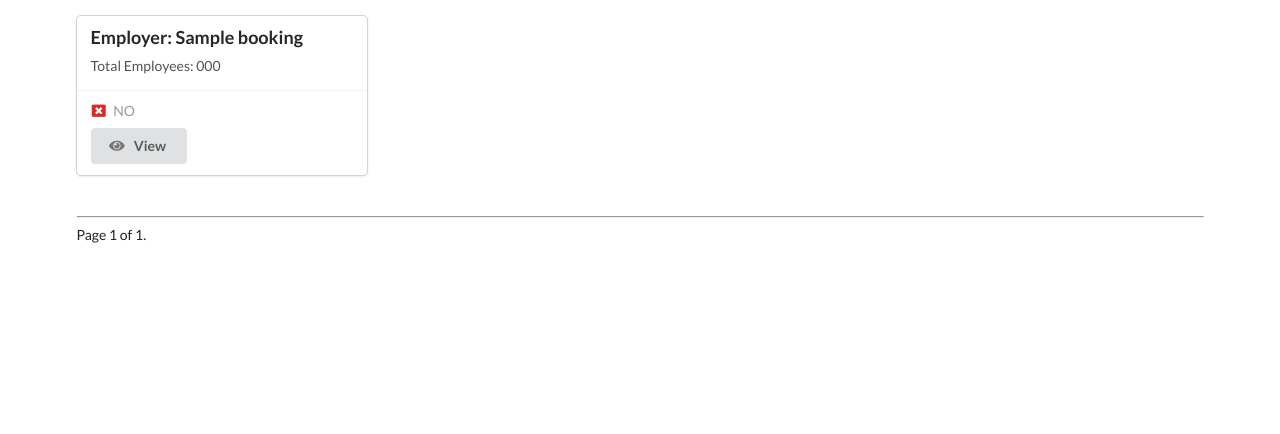
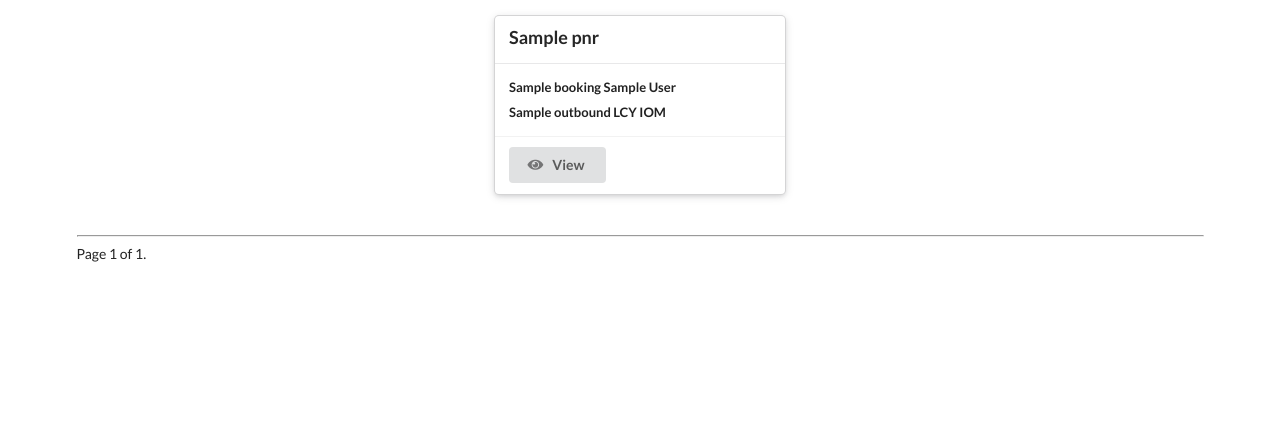
Before and after one commit to DelroyGayle/manx-airlines-booking-system-pp4-version2, a Django app: template templates/booking/search-bookings.html in a window 1280 px wide. Shown: the part 179-613 px from the top of the page. Run offline with Django 3.2, Linux system fonts and the light colour scheme; the template is opened without the code that fills it: most values are stand-ins (such as "Sample title", 1, 10 or a date in 2020); some libraries are stand-ins or nearby versions.

```diff
--- a/templates/booking/search-bookings.html
+++ b/templates/booking/search-bookings.html
@@ -19,27 +19,26 @@ Search Bookings
 
 
 {% for booking in page_object %}
-         <div class="ui card">
+    <div class="ui raised centered card">
         <div class="content">
-                 <div class="header">Employer: {{booking.company_name}}</div>
-                 <div class="description">
-                    <p>Total Employees: {{booking.number_of_employees}}</p>
+            <div class="header">{{booking.pnr}}</div>
+        </div>
+        <div class="content">
+            <div class="ui small feed">
+                <div class="event">
+                    <div class="content">
+                        <div class="summary">
+                            <p>{{ booking.title }} {{ booking.first_name }} {{booking.last_name}}
+                            <p>{{ booking.outbound }} LCY IOM
+                            {% if booking.inbound %}
+                                <p>{{ booking.outbound }} IOM LCY</p>
+                            {% endif %}
+                        </div>
+                    </div>
+                </div>
             </div>
         </div>
         <div class="extra content">
-
-                    {% if booking.employer_test_flag %}
-                        <p>
-                           <i class="check icon green"></i>
-                           YES
-                        </p>
-
-                    {% else %}
-                        <p>
-                           <i class="window close icon red"></i>
-                           NO
-                        </p>
-                    {% endif %}
             <a href="{% url 'view-booking' booking.pk %}" class="ui button">
                 <i class="eye icon"></i> View
             </a>
@@ -47,7 +46,8 @@ Search Bookings
     </div>
 {% endfor %}
 
-      <br><hr>
+<br>
+<hr>
 
 {% include "includes/pagination.html" %}
 
```
Also changed, not shown: booking/views.py (+36 -4 lines), templates/booking/no-matches.html (deleted, +0 -15 lines). Lines whose indentation alone changed are shown as unchanged.
